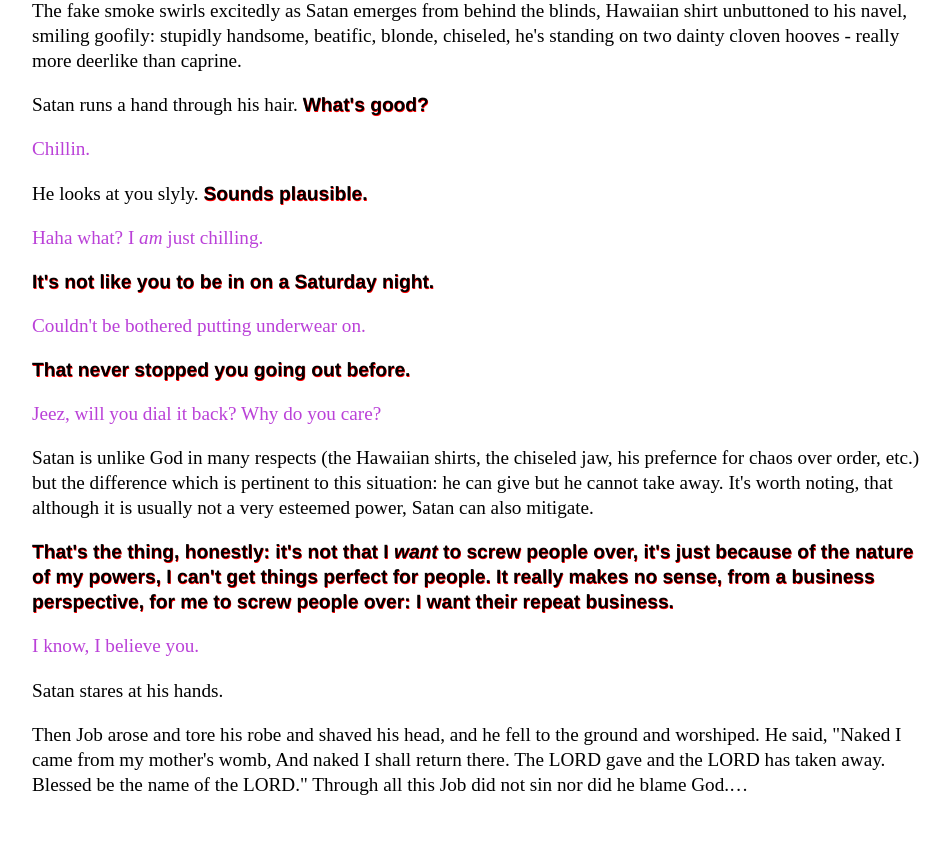
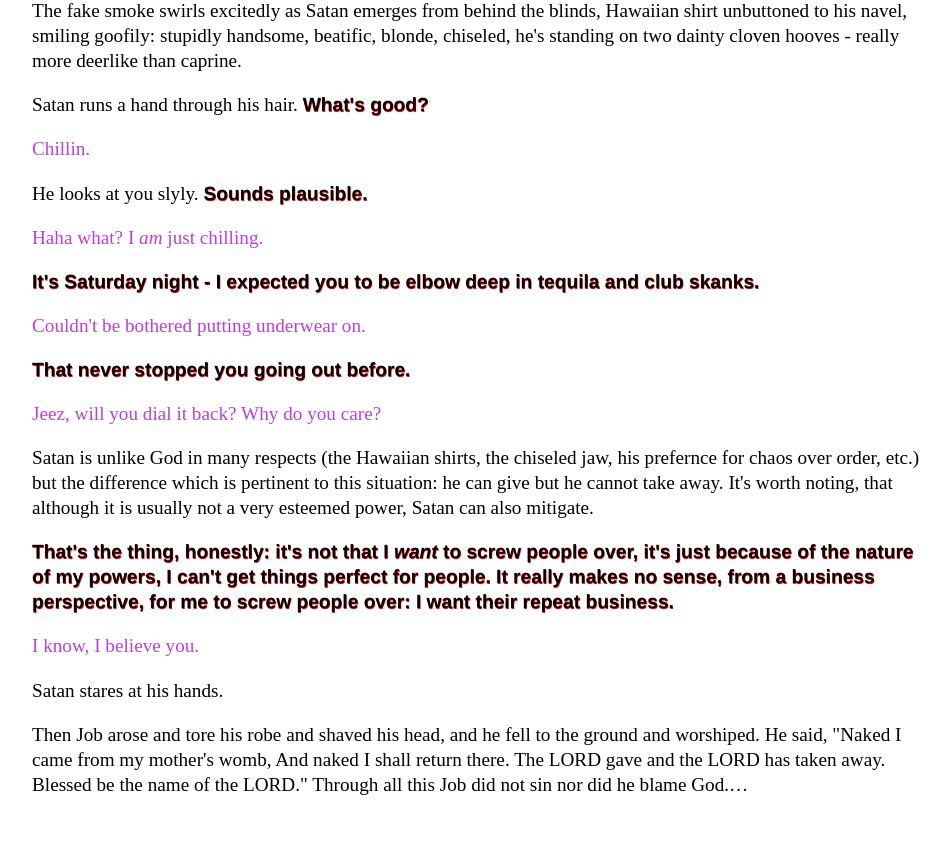
Before and after one commit to Pinelife/pinelife.github.io, a Jekyll site: the page Hellhole/Room9.html, which Jekyll copies as it is, in a window 1280 px wide. Shown: the part 968-1826 px from the top of the page, without its empty margins (160-1110 px from the left). Built offline with Jekyll 4.4.1, drawn with Linux system fonts in a browser that asks for light colours.

Commit message:
Update Room9.html

```diff
--- a/Hellhole/Room9.html
+++ b/Hellhole/Room9.html
@@ -71,7 +71,7 @@ Chillin.
 <p class="lauria">
 Haha what? I <i>am</i> just chilling.
 </p>
-<p class = "Satan">It's not like you to be in on a Saturday night.</p>
+<p class = "Satan">It's Saturday night - I expected you to be elbow deep in tequila and club skanks.</p>
 <p class="lauria">
 Couldn't be bothered putting underwear on.
 </p>
```
